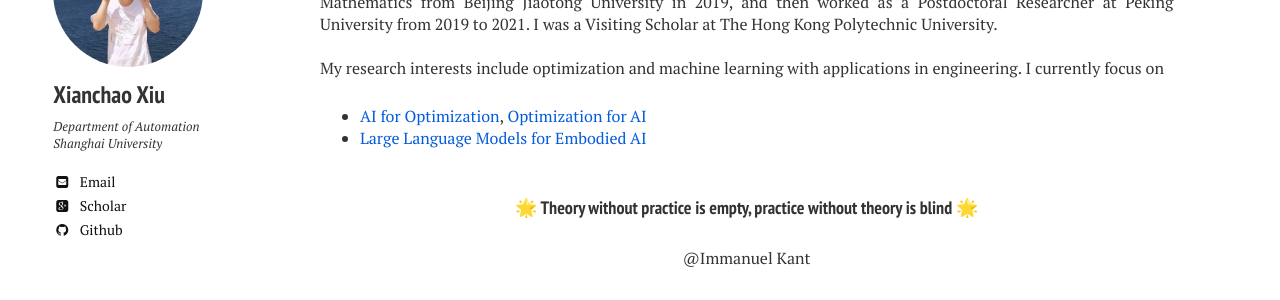
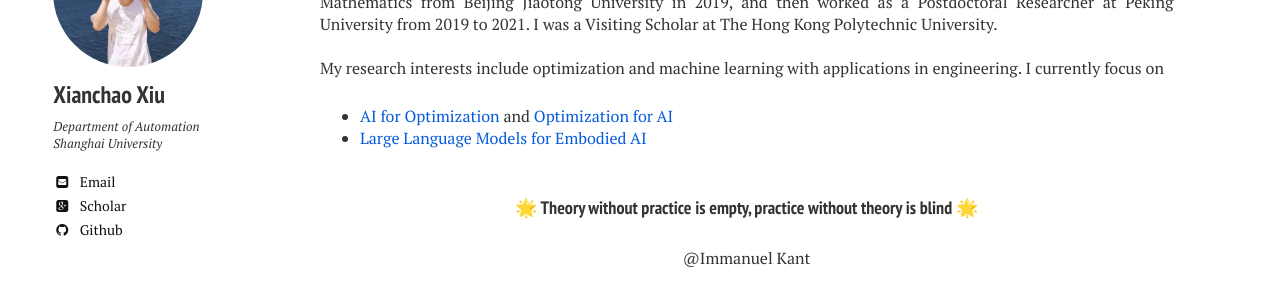
Before and after one commit to xianchaoxiu/xianchaoxiu.github.io, a Jekyll site: the page built from index.md, in a window 1280 px wide. Shown: the part 155-455 px from the top of the page. Built offline with Jekyll 4.4.1, drawn with Linux system fonts in a browser that asks for light colours; nearby versions of some CDN libraries.

Commit message:
Update home2.html

```diff
--- a/_layouts/home2.html
+++ b/_layouts/home2.html
@@ -35,7 +35,7 @@
 	 My research interests include optimization and machine learning with applications in engineering.
 	 I currently focus on
 	<ul>
-      <li> <a href="https://github.com/xianchaoxiu/AI4OPT" class="textlink" target="_blank">AI for Optimization</a>, <a href="https://github.com/xianchaoxiu/OPT4AI" class="textlink" target="_blank">Optimization for AI</a>
+      <li> <a href="https://github.com/xianchaoxiu/AI4OPT" class="textlink" target="_blank">AI for Optimization</a> and <a href="https://github.com/xianchaoxiu/OPT4AI" class="textlink" target="_blank">Optimization for AI</a>
       </li>
       <li> <a href="https://github.com/xianchaoxiu/LLM4EAI" class="textlink" target="_blank">Large Language Models for Embodied AI </a> </li>   <br>
     </ul>
```
